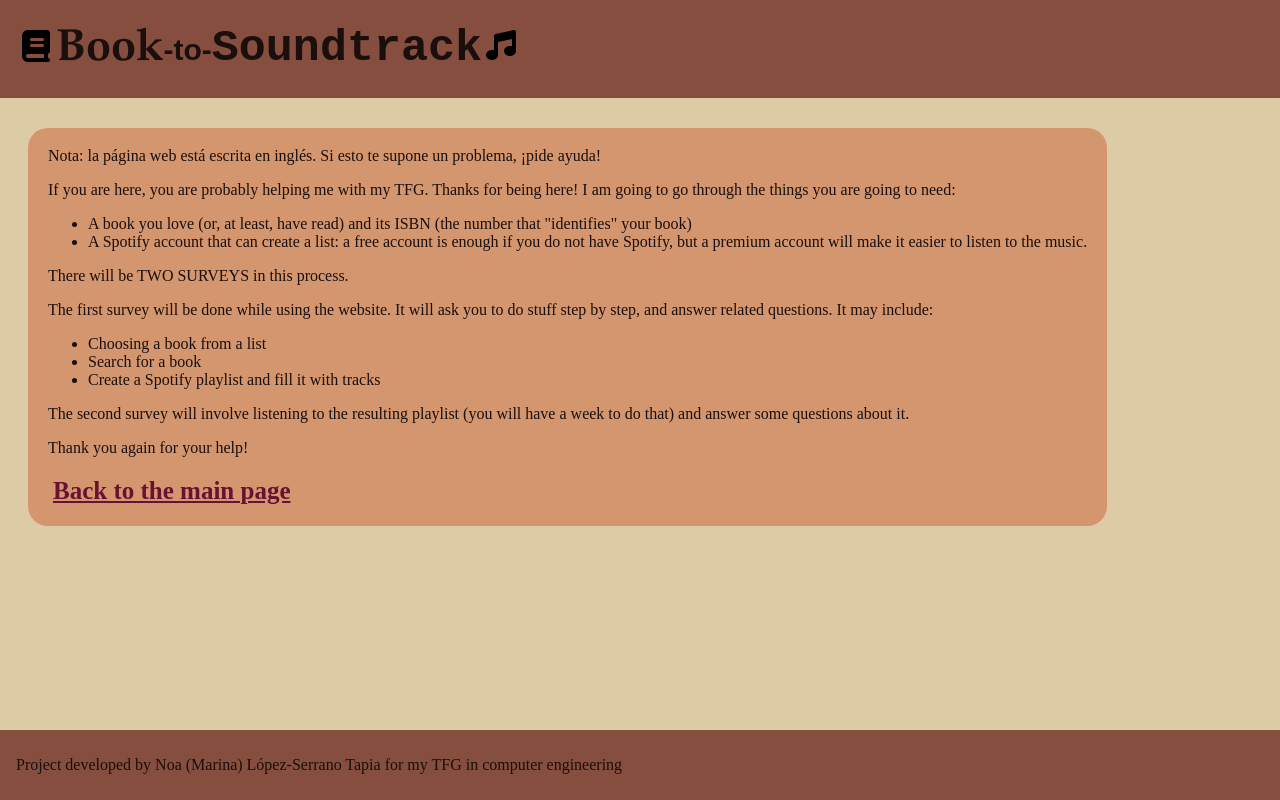
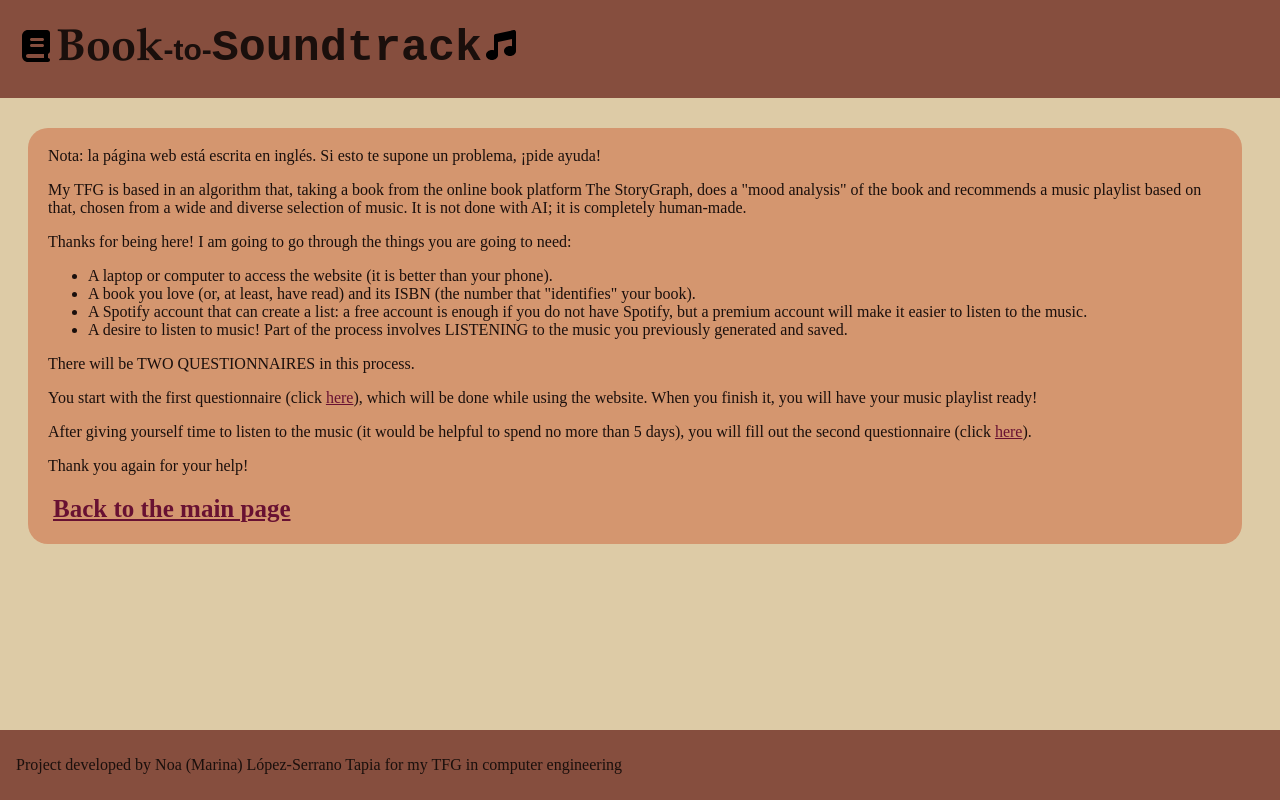
Before and after one commit to anovaseta/TFG-Book-to-Soundtrack, a React (Vite) app in the folder tfg_myproject/tfg_webpage/webapp-frontend-react/: page /instructions in a window 1280 px wide. Built offline with nearby package versions, Linux system fonts and the light colour scheme.

Commit message:
getting website ready for other eyes to see

```diff
--- a/tfg_myproject/tfg_webpage/webapp-frontend-react/src/views/chooseBook/chooseBookView.css
+++ b/tfg_myproject/tfg_webpage/webapp-frontend-react/src/views/chooseBook/chooseBookView.css
@@ -1,8 +1,12 @@
 .choose-book-container {
-  background-color: #d4966f;
   margin-top: 120px;
   margin-left: 20px;
   margin-right: 30px;
+  margin-bottom: 120px;
+}
+
+.choose-book-container-start {
+  background-color: #d4966f;
   padding-top: 3px;
   padding-left: 20px;
   padding-right: 20px;
--- a/tfg_myproject/tfg_webpage/webapp-frontend-react/src/views/chooseBook/chooseBookView.jsx
+++ b/tfg_myproject/tfg_webpage/webapp-frontend-react/src/views/chooseBook/chooseBookView.jsx
@@ -17,6 +17,7 @@ function ChooseBookView() {
         <HeaderView />
 
         <div className='choose-book-container'>
+          <div className='choose-book-container-start'>
             <p className='choose-book-container-title'>
               <img src={book}></img> The Book Hub
             </p>
@@ -43,6 +44,7 @@ function ChooseBookView() {
           {visibleComp == '0' && <FindBook/>}
           {visibleComp == '1' && <BookList/>}
 
+        </div>
         <FooterView />
 
       </div>
--- a/tfg_myproject/tfg_webpage/webapp-frontend-react/src/views/instructions/instructionsView.css
+++ b/tfg_myproject/tfg_webpage/webapp-frontend-react/src/views/instructions/instructionsView.css
@@ -3,6 +3,7 @@
   margin-top: 120px;
   margin-left: 20px;
   margin-right: 30px;
+  margin-bottom: 120px;
   padding-top: 3px;
   padding-left: 20px;
   padding-right: 20px;
@@ -10,12 +11,25 @@
   border-radius: 20px;
 }
 
+.instructions-container a {
+  color: #681132;
+  text-decoration: underline;
+  transition: all 0.3s ease;
+  /* padding: 5px; */
+}
+
+.instructions-container a:hover {
+  color: #e6d0d8;
+  background-color: #681132;
+  text-decoration: none;
+  padding: 2px;
+  border-radius: 3px;
+}
+
 .instructions-container-go-back a {
   transition: background 0.3s ease, color 0.3s ease;
   padding: 5px;
 }
-
-
 
 .instructions-container-go-back a:link, .instructions-container-go-back a:visited {
   color: #681132;
--- a/tfg_myproject/tfg_webpage/webapp-frontend-react/src/views/instructions/instructionsView.jsx
+++ b/tfg_myproject/tfg_webpage/webapp-frontend-react/src/views/instructions/instructionsView.jsx
@@ -11,22 +11,24 @@ function InstructionsView() {
     <div className="instructions-container">
 
       <p>Nota: la página web está escrita en inglés. Si esto te supone un problema, ¡pide ayuda!</p>
-      <p>If you are here, you are probably helping me with my TFG. Thanks for being here! I am going to go through the things you are going to need:</p>
+      <p>My TFG is based in an algorithm that, taking a book from the online book platform The StoryGraph, does a "mood analysis" of the book and
+        recommends a music playlist based on that, chosen from a wide and diverse selection of music. It is not done with AI; it is completely
+        human-made.</p>
+      <p>Thanks for being here! I am going to go through the things you are going to need:</p>
       <ul>
-        <li>A book you love (or, at least, have read) and its ISBN (the number that "identifies" your book)</li>
+        <li>A laptop or computer to access the website (it is better than your phone).</li>
+        <li>A book you love (or, at least, have read) and its ISBN (the number that "identifies" your book).</li>
         <li>A Spotify account that can create a list: a free account is enough if you do not have Spotify, but a premium account will make it easier to listen to the music.</li>
+        <li>A desire to listen to music! Part of the process involves LISTENING to the music you previously generated and saved.</li>
       </ul>
 
-      <p>There will be TWO SURVEYS in this process.</p>
+      <p>There will be TWO QUESTIONNAIRES in this process.</p>
 
-      <p>The first survey will be done while using the website. It will ask you to do stuff step by step, and answer related questions. It may include:</p>
-      <ul>
-        <li>Choosing a book from a list</li>
-        <li>Search for a book</li>
-        <li>Create a Spotify playlist and fill it with tracks</li>
-      </ul>
+      <p>You start with the first questionnaire (click <a href='https://forms.gle/DHEcpGPHTHBbcGpPA' target="_blank">here</a>), which will be done while
+      using the website. When you finish it, you will have your music playlist ready!</p>
 
-      <p>The second survey will involve listening to the resulting playlist (you will have a week to do that) and answer some questions about it.</p>
+      <p>After giving yourself time to listen to the music (it would be helpful to spend no more than 5 days),
+        you will fill out the second questionnaire (click <a href='https://forms.gle/kiufDFHxjU8TNoQg9' target="_blank">here</a>).</p>
 
       <p>Thank you again for your help!</p>
 
--- a/tfg_myproject/tfg_webpage/webapp-frontend-react/src/views/mainFlow/mainFlowView.css
+++ b/tfg_myproject/tfg_webpage/webapp-frontend-react/src/views/mainFlow/mainFlowView.css
@@ -3,6 +3,7 @@
   margin-top: 150px;
   margin-left: 30px;
   margin-right: 30px;
+  margin-bottom: 120px;
   padding: 15px;
   border-radius: 30px;
 }
--- a/tfg_myproject/tfg_webpage/webapp-frontend-react/src/views/mainFlow/mainFlowView.jsx
+++ b/tfg_myproject/tfg_webpage/webapp-frontend-react/src/views/mainFlow/mainFlowView.jsx
@@ -17,7 +17,7 @@ function MainFlowView() {
 
         <p className="mainflow-container-p1">You'll be able to select any (or almost any) book you desire, and through a complex (and even a little bit magical) transformation,
           I will give to you a music playlist that hopefully matches the vibes of your book!</p>
-        <p className="mainflow-container-p2">But first, you'll want to read through the <a href="/instructions">instructions and requirements</a> so that everything is clear.</p>
+        <p className="mainflow-container-p2">If you are here to help me with my TFG by doing the questionnaires, click in <a href="/instructions">instructions and requirements</a> first.</p>
 
         <div className="mainflow-container-flow">
           <h2>
--- a/tfg_myproject/tfg_webpage/webapp-frontend-react/src/views/selectedBook/selectedBookView.css
+++ b/tfg_myproject/tfg_webpage/webapp-frontend-react/src/views/selectedBook/selectedBookView.css
@@ -61,7 +61,6 @@
 .selected-book-main-page-tag-information {
   display: block;
   width: 1100px;
-  max-height: 59%;
   /* flex-direction: row; */
   margin-top: 30px;
   background-color: #d4966f;
--- a/tfg_myproject/tfg_webpage/webapp-frontend-react/src/views/selectedBook/selectedBookView.jsx
+++ b/tfg_myproject/tfg_webpage/webapp-frontend-react/src/views/selectedBook/selectedBookView.jsx
@@ -113,9 +113,11 @@ function SelectedBookView() {
   }
 
   return (
+    <div>
+
+    <HeaderView />
+
     <div className="selected-book">
-
-      <HeaderView />
 
       {data == null &&
         <div className="selected-book-loading-page">
@@ -132,13 +134,13 @@ function SelectedBookView() {
             </div>
           </div>
           <div className="selected-book-main-page-tag-information">
-            <h2 className="selected-book-main-page-tag-information-title">This book has quite the emotional composition</h2>
+            <h2 className="selected-book-main-page-tag-information-title">This book has the following mood composition!</h2>
             <div className="selected-book-main-page-tag-information-tags">
               <ul>
                   {data.tag_weights?.map((t, i) => (
                       <li>
                         <p style={{backgroundColor: colorArray[i][0]}}>
-                          {t[0]} with a {roundUsingToFixed(100*t[1])}% weight
+                          <span style={{fontWeight: "bold"}}>{t[0]}</span> with a {roundUsingToFixed(100*t[1])}% weight
                         </p>
                       </li>
                   ))}
@@ -154,7 +156,7 @@ function SelectedBookView() {
                     }
                     return  (
                       <li index={i} data-percentage={roundUsingToFixed(100*t[1])} data-color={colorArray[i][0]} accum={accum}>
-                        <span>{t[0]}</span>
+                        <span style={{fontWeight: "bold"}}>{t[0]}</span>
                       </li>
                     )
                   })}
@@ -192,7 +194,9 @@ function SelectedBookView() {
         </div>
       }
 
-      <FooterView />
+    </div>
+
+    <FooterView />
 
     </div>
   )
--- a/tfg_myproject/tfg_webpage/webapp-frontend-react/src/views/showPlaylist/showPlaylistView.css
+++ b/tfg_myproject/tfg_webpage/webapp-frontend-react/src/views/showPlaylist/showPlaylistView.css
@@ -3,6 +3,7 @@
   margin-bottom: 120px;
   margin-left: 20px;
   margin-right: 30px;
+  margin-bottom: 120px;
   padding-top: 3px;
   padding-left: 20px;
   padding-right: 20px;
@@ -25,6 +26,16 @@
   background-color: #d4966f;
   padding: 5px 20px 20px 20px;
   border-radius: 10px;
+  h1 {
+    text-align: center;
+    margin-top: 20px;
+    margin-bottom: 10px;
+  };
+  h2 {
+    text-align: center;
+    margin-top: 20px;
+    margin-bottom: 20px;
+  };
 }
 
 .show-playlist-found-tracks button {
```
Lines whose indentation alone changed are shown as unchanged.
